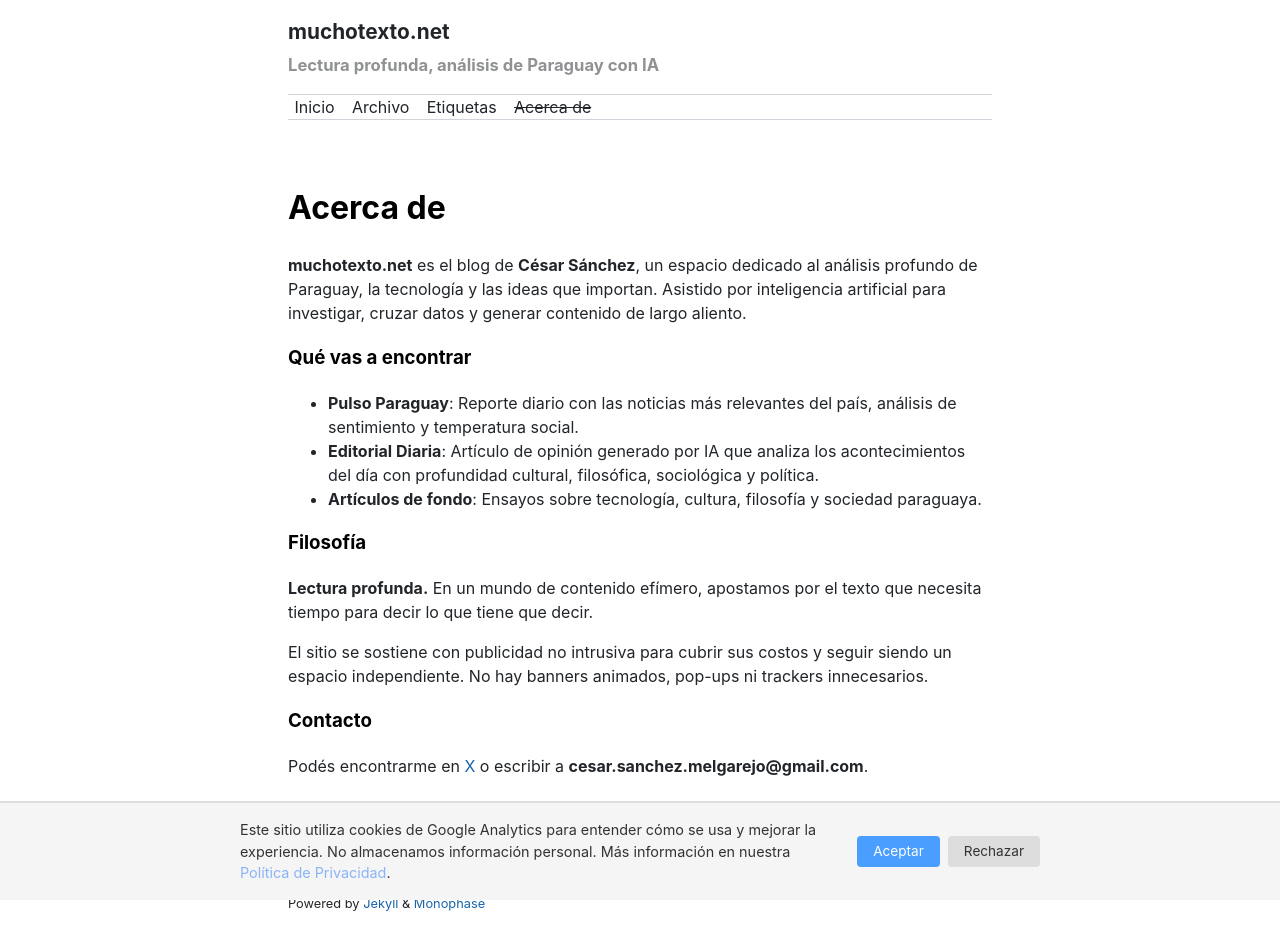
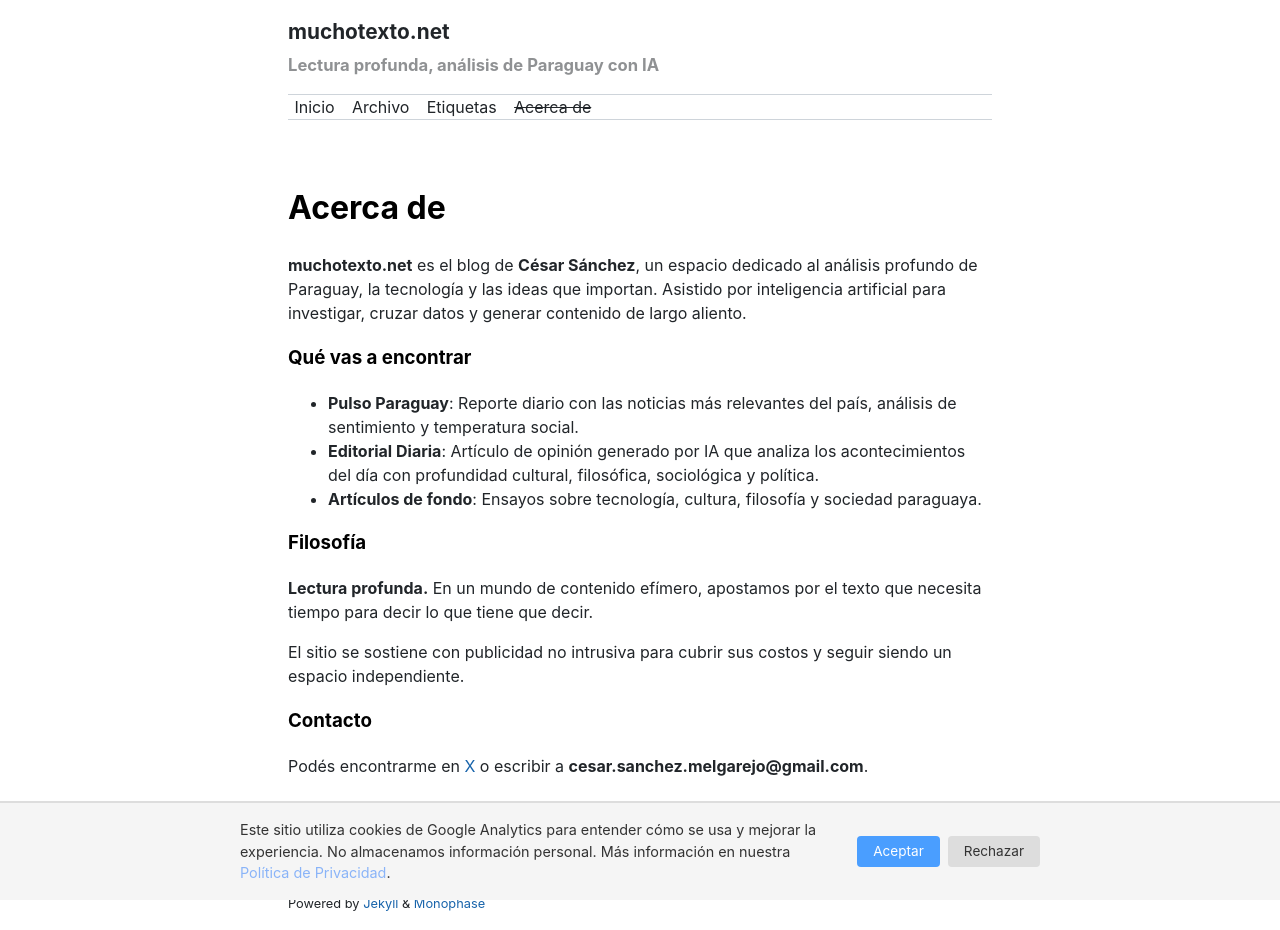
Before and after one commit to miravosqueinteresante/muchotexto.net, a Jekyll site: the page built from about.markdown, in a window 1280 px wide. Built offline with Jekyll 4.4.1, drawn with Linux system fonts in a browser that asks for light colours; nearby versions of some CDN libraries.

Commit message:
fix: remove 'no banners animados' from about

```diff
--- a/about.markdown
+++ b/about.markdown
@@ -16,7 +16,7 @@ permalink: /about/
 
 **Lectura profunda.** En un mundo de contenido efímero, apostamos por el texto que necesita tiempo para decir lo que tiene que decir.
 
-El sitio se sostiene con publicidad no intrusiva para cubrir sus costos y seguir siendo un espacio independiente. No hay banners animados, pop-ups ni trackers innecesarios.
+El sitio se sostiene con publicidad no intrusiva para cubrir sus costos y seguir siendo un espacio independiente.
 
 ### Contacto
 
```
